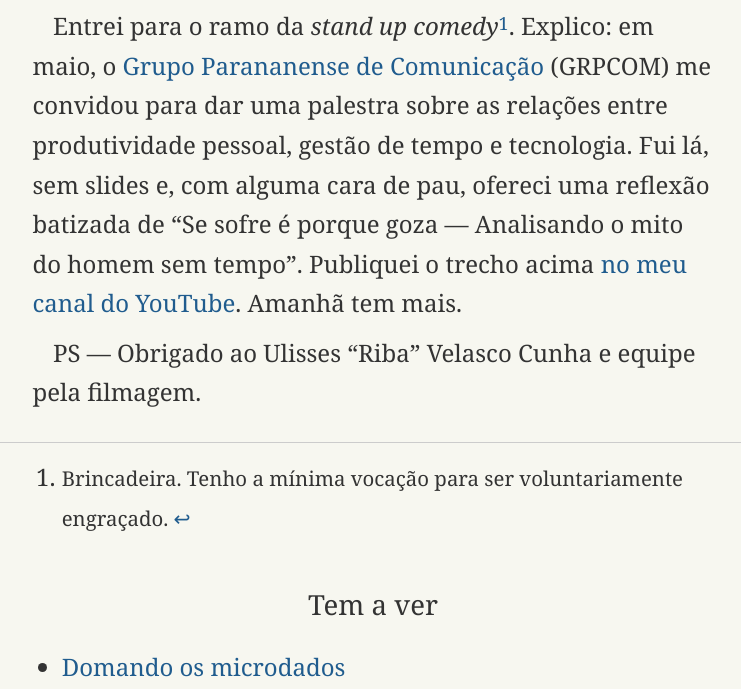
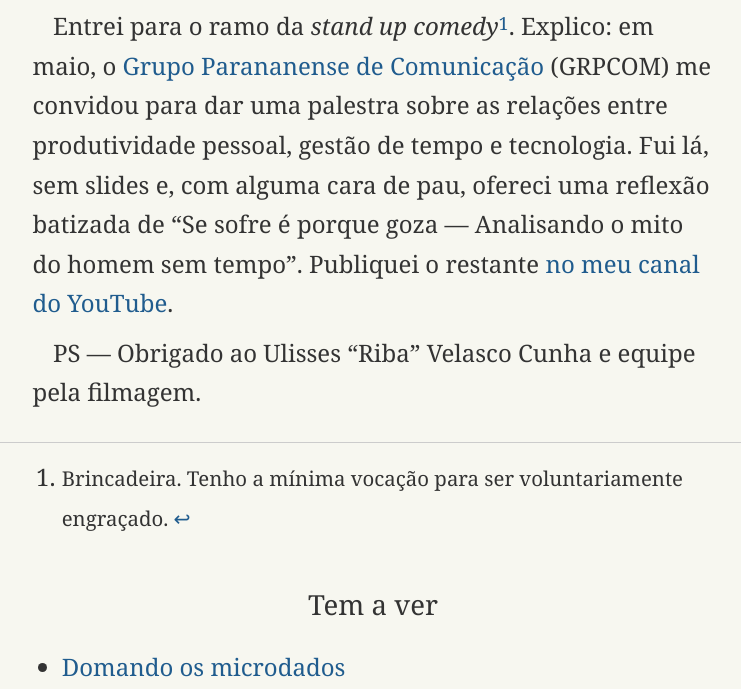
Before and after one commit to eduf/eduf.github.com, a Jekyll site: the page built from _posts/2013-06-05-o-mito-do-homem-sem-tempo.md, in a window 1280 px wide and 900 px high, scrolled down 531 px, cut to the strip 211-900 px from the top of the window. Shown: the whole strip, without its empty margins (267-1008 px from the left). Built offline with Jekyll 4.4.1, drawn with Linux system fonts in a browser that asks for light colours; nearby versions of some CDN libraries; comment, search, counter and statistics services are not loaded.

Commit message:
Publiquei o restante

```diff
--- a/_posts/2013-06-05-o-mito-do-homem-sem-tempo.md
+++ b/_posts/2013-06-05-o-mito-do-homem-sem-tempo.md
@@ -10,7 +10,7 @@
 
 <iframe width="560" height="315" src="http://www.youtube.com/embed/88-PnM89-d8" frameborder="0" allowfullscreen></iframe>
 
-Entrei para o ramo da *stand up comedy*[^1]. Explico: em maio, o [Grupo Parananense de Comunicação](http://www.grpcom.com.br/) (GRPCOM) me convidou para dar uma palestra sobre as relações entre produtividade pessoal, gestão de tempo e tecnologia. Fui lá, sem slides e, com alguma cara de pau, ofereci uma reflexão batizada de "Se sofre é porque goza — Analisando o mito do homem sem tempo". Publiquei o trecho acima [no meu canal do YouTube](https://www.youtube.com/user/eduardofernandex). Amanhã tem mais.
+Entrei para o ramo da *stand up comedy*[^1]. Explico: em maio, o [Grupo Parananense de Comunicação](http://www.grpcom.com.br/) (GRPCOM) me convidou para dar uma palestra sobre as relações entre produtividade pessoal, gestão de tempo e tecnologia. Fui lá, sem slides e, com alguma cara de pau, ofereci uma reflexão batizada de "Se sofre é porque goza — Analisando o mito do homem sem tempo". Publiquei o restante [no meu canal do YouTube](https://www.youtube.com/user/eduardofernandex).
 
 PS — Obrigado ao Ulisses "Riba" Velasco Cunha e equipe pela filmagem.
 
```
